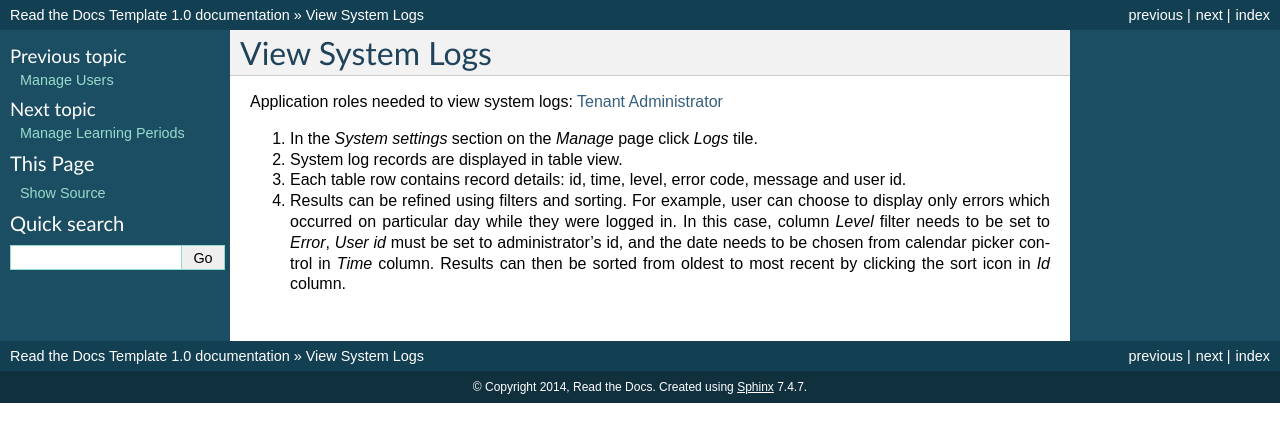
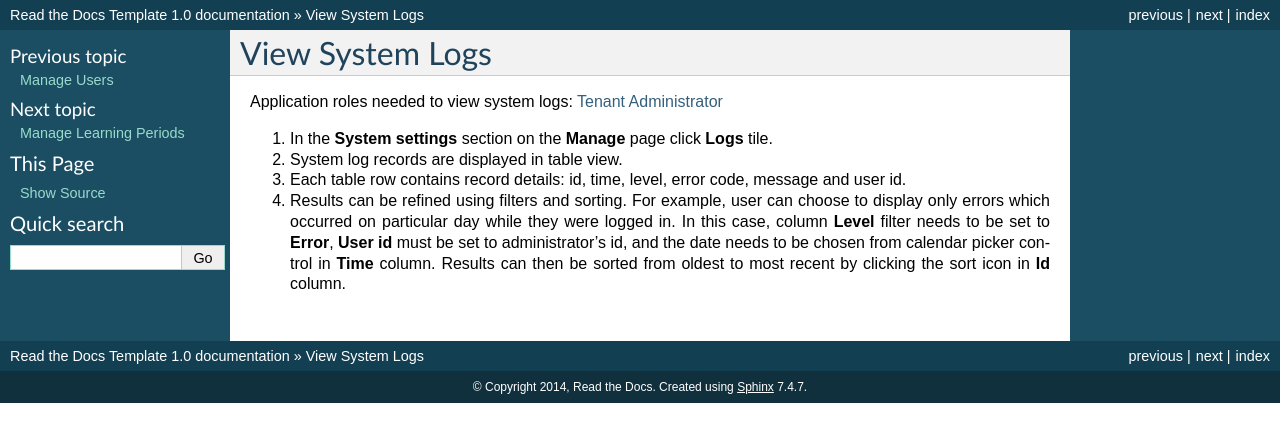
Before and after one commit to pslisko/performa365docs, a Sphinx documentation site: the page built from docs/howto/view_system_logs.rst, in a window 1280 px wide. Shown: the top 442 px of the page. Built offline with Sphinx 7.4.7, drawn with Linux system fonts in a browser that asks for light colours; pages that are not in the unit, such as notebooks, are missing from menus.

Commit message:
Update view_system_logs.rst

```diff
--- a/docs/howto/view_system_logs.rst
+++ b/docs/howto/view_system_logs.rst
@@ -3,7 +3,7 @@
 
 Application roles needed to view system logs: :ref:`Tenant Administrator <tenant_administrator>`
 
-#. In the *System settings* section on the *Manage* page click *Logs* tile.
+#. In the **System settings** section on the **Manage** page click **Logs** tile.
 #. System log records are displayed in table view.
 #. Each table row contains record details: id, time, level, error code, message and user id.
-#. Results can be refined using filters and sorting. For example, user can choose to display only errors which occurred on particular day while they were logged in. In this case, column *Level* filter needs to be set to *Error*, *User id* must be set to administrator's id, and the date needs to be chosen from calendar picker control in *Time* column. Results can then be sorted from oldest to most recent by clicking the sort icon in *Id* column.
+#. Results can be refined using filters and sorting. For example, user can choose to display only errors which occurred on particular day while they were logged in. In this case, column **Level** filter needs to be set to **Error**, **User id** must be set to administrator's id, and the date needs to be chosen from calendar picker control in **Time** column. Results can then be sorted from oldest to most recent by clicking the sort icon in **Id** column.
```
